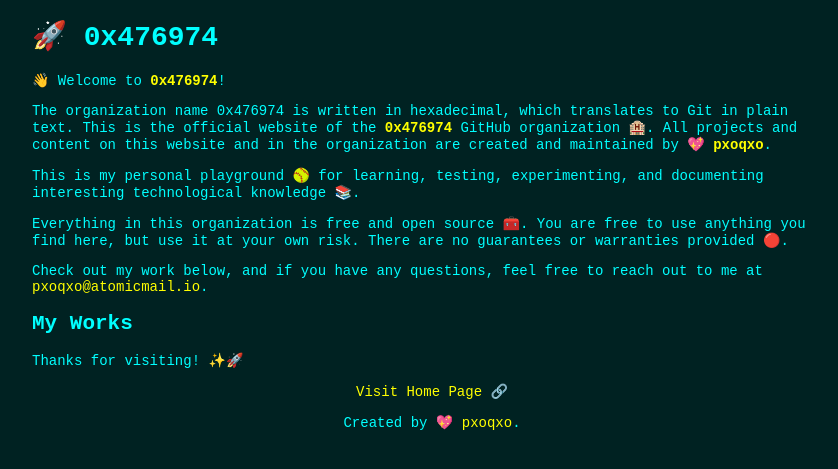
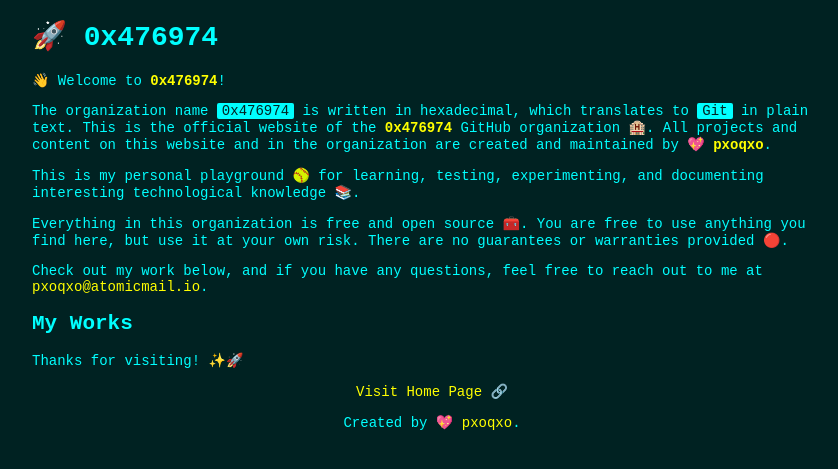
Before and after one commit to 0x476974/0x476974.github.io, a Jekyll site: the page built from README.md, in a window 1280 px wide. Shown: the top 469 px of the page, without its empty margins (208-1046 px from the left). Built offline with Jekyll 4.4.1, drawn with Linux system fonts in a browser that asks for light colours; our own code applies the rules of GitHub Pages for plain Markdown files.

Commit message:
code element style added.

```diff
--- a/_layouts/default.html
+++ b/_layouts/default.html
@@ -13,6 +13,6 @@
     </main>
 	<p class="center"><a href="https://0x476974.github.io/">Visit Home Page 🔗</a></p>
 	<p class="center">Created by 💖 <a href="https://github.com/pxoqxo">pxoqxo</a>.</p>
-  <div>
+  </div>
 </body>
 </html>
--- a/assets/css/style.css
+++ b/assets/css/style.css
@@ -27,3 +27,9 @@ a:active {
 .center {
     text-align:center;
 }
+code {
+    color: #002222;
+    background-color: #00ffff;
+    padding: 0px 5px 0px 5px;
+    border-radius: 2px;
+}
```
